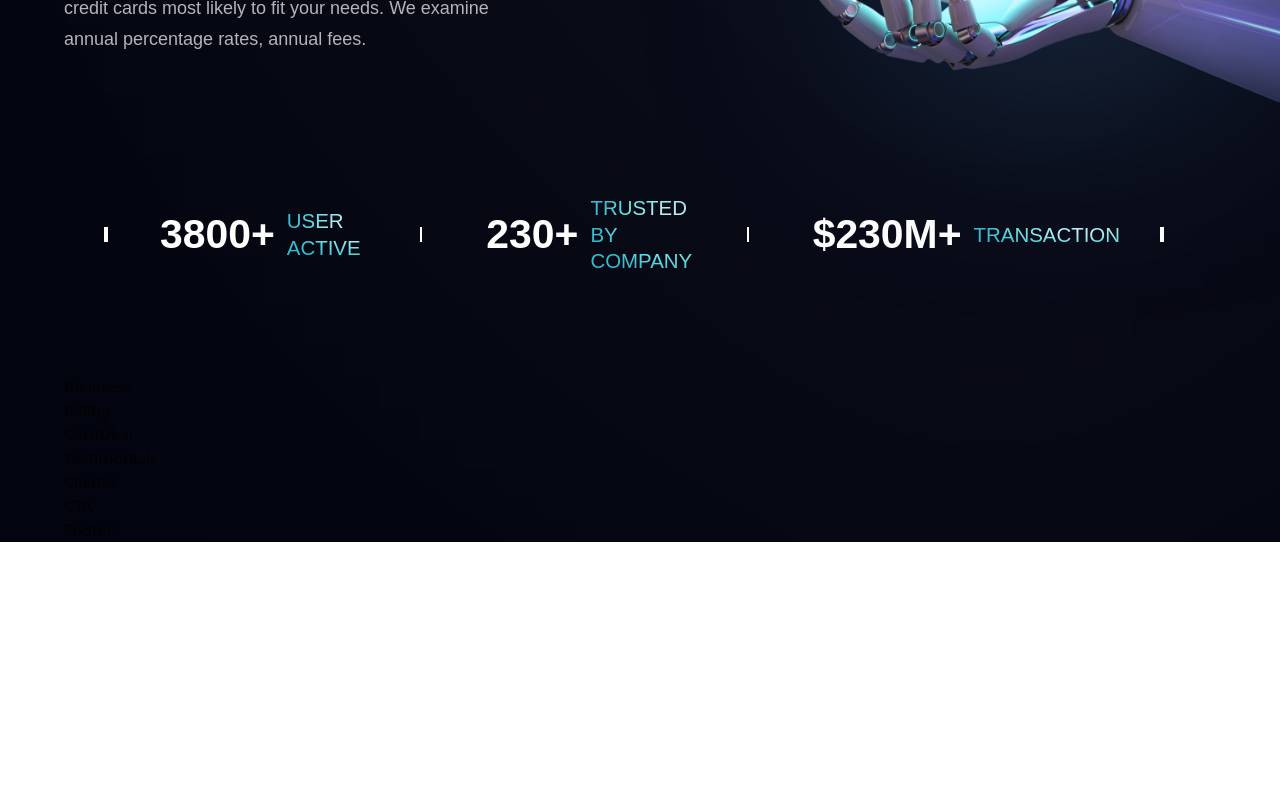
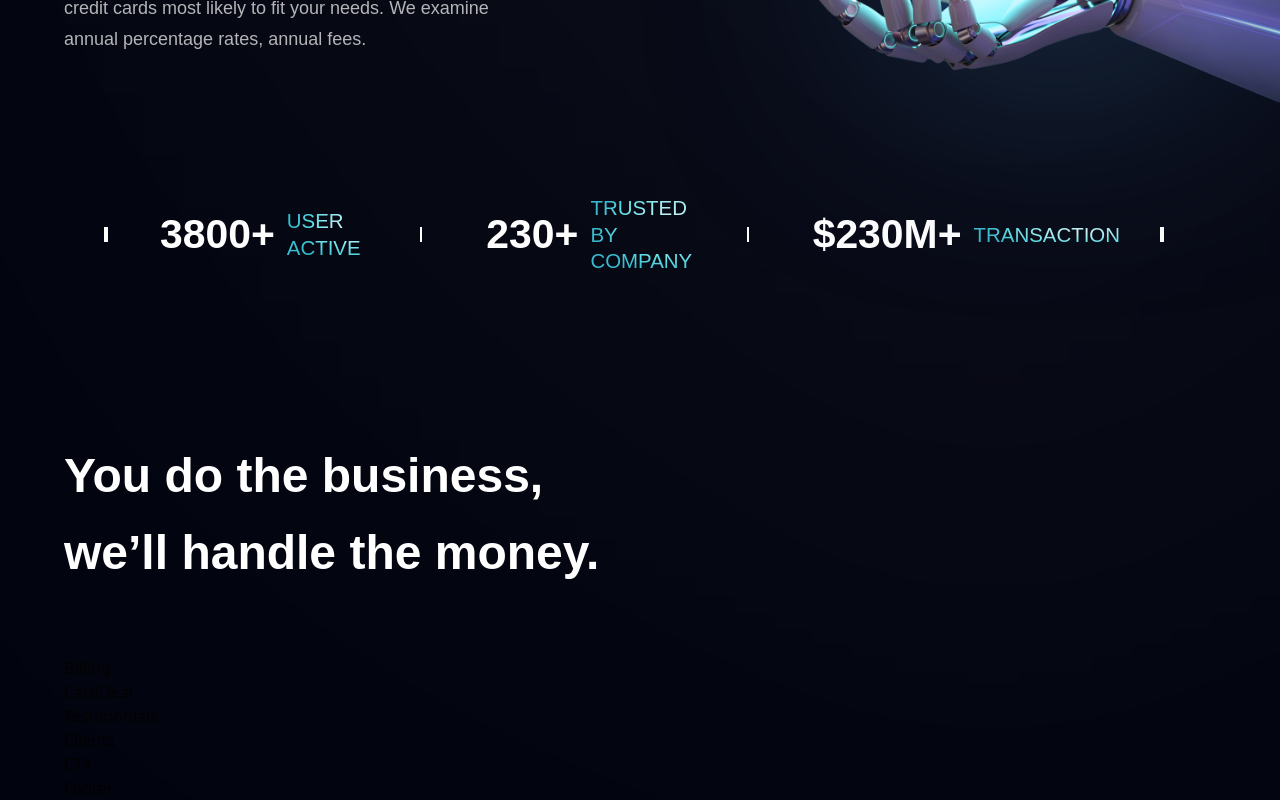
Before and after one commit to WafaBenyettou/BusinessApp, a React (Vite) app: page / in a window 1280 px wide. Shown: the part 613-1413 px from the top of the page. Before the commit the page ends 1155 px from the top, so only its background shows below. Built offline with nearby package versions, Linux system fonts and the light colour scheme.

Commit message:
business

```diff
--- a/src/components/Business.jsx
+++ b/src/components/Business.jsx
@@ -1,12 +1,20 @@
-import React from 'react'
+import React from "react";
 import { features } from "../constants";
 import styles, { layout } from "../style";
 import Button from "./Button";
 
 const Business = () => {
   return (
-    <div>Business</div>
-  )
-}
+    <section id="features" className={layout.section}>
+      <div className={layout.sectionInfo}>
+        <h2 className={styles.heading2}>
+          {" "}
+          You do the business, <br className="sm:block hidden" /> we’ll handle
+          the money.
+        </h2>
+      </div>
+    </section>
+  );
+};
 
-export default Business
+export default Business;
```
